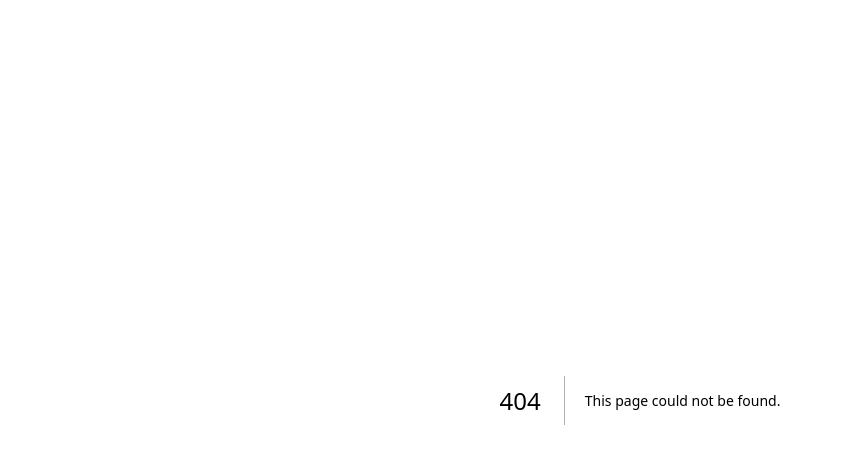
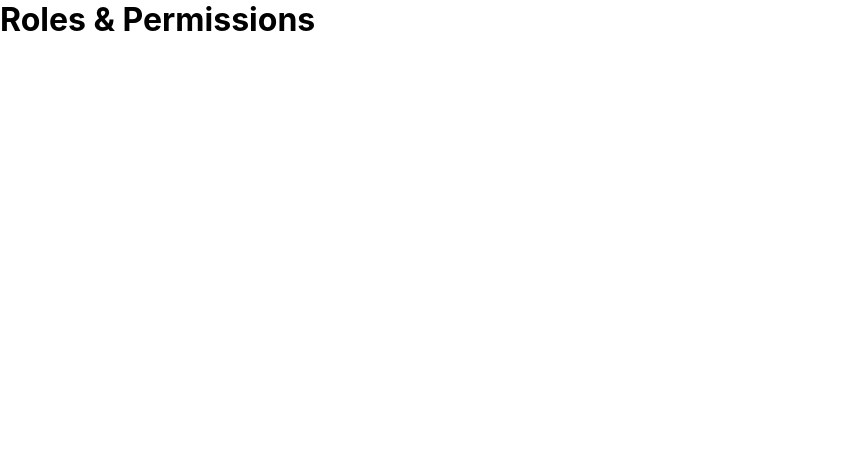
Before and after one commit to 9ar-IQ/nursery-management, a Next.js app: page /roles in a window 1280 px wide. Before the commit this address had no page. Shown: the top 464 px of the page, without its empty margins (0-841 px from the left). Built offline with nearby package versions, Linux system fonts and the light colour scheme; sample sign-in values are in the browser's storage.

Commit message:
Create roles.js

```diff
--- /dev/null
+++ b/pages/roles.js
@@ -0,0 +1,9 @@
+import React from "react";
+export default function Roles() {
+  return (
+    <div>
+      <h1>Roles & Permissions</h1>
+      {/* Add roles and permissions management here */}
+    </div>
+  );
+}
```
